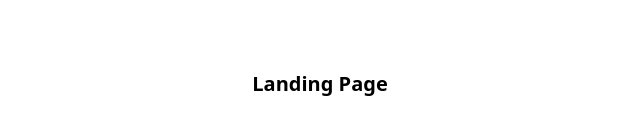
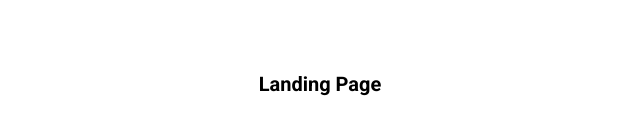
Before and after one commit to Liam-JL/electronix-storefront-refactor, a React (Vite) app: page / in a window 1280 px wide. Shown: the part 316-450 px from the top of the page, without its empty margins (320-960 px from the left). Built offline with nearby package versions, Linux system fonts and the light colour scheme.

Commit message:
Add Roboto to all text by default.

```diff
--- a/src/index.css
+++ b/src/index.css
@@ -12,9 +12,9 @@
 
   /* Optional extended palette */
   --color-accent-light: #ff771df5; /* lighter orange */
-  --color-accent-dark: #ff6600;  /* deeper orange */
+  --color-accent-dark: #ff6600; /* deeper orange */
   --color-accent-shadow: rgba(255, 140, 0, 0.5);
-  --color-grey: #a5a5ad;         /* mid-grey for borders/secondary text */
+  --color-grey: #a5a5ad; /* mid-grey for borders/secondary text */
 }
 
 .audiowide-regular {
@@ -23,12 +23,11 @@
   font-style: normal;
 }
 
-
-.body-text {
+.body-text,
+* {
   font-family: "Roboto", sans-serif;
   font-optical-sizing: auto;
   font-weight: <weight>;
   font-style: normal;
-  font-variation-settings:
-    "wdth" 100;
+  font-variation-settings: "wdth" 100;
 }
```
